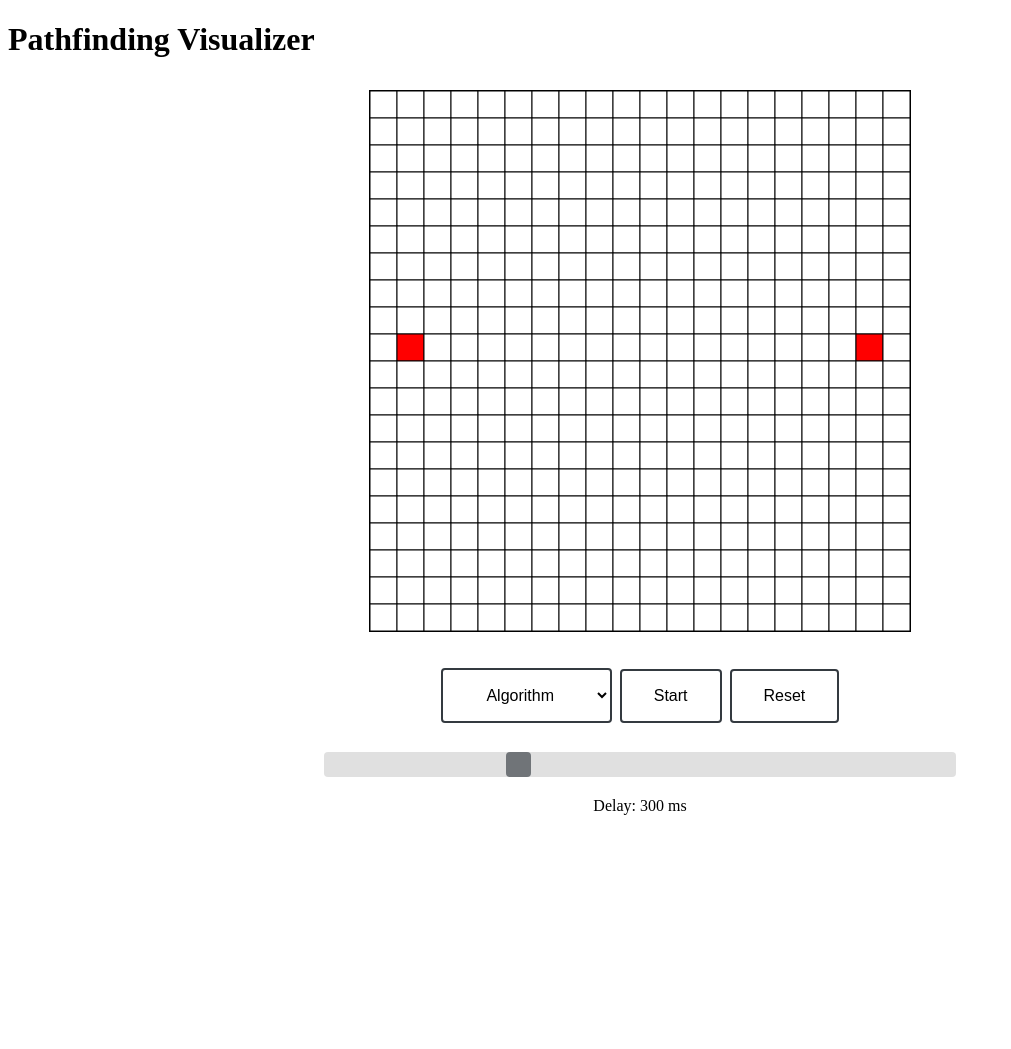
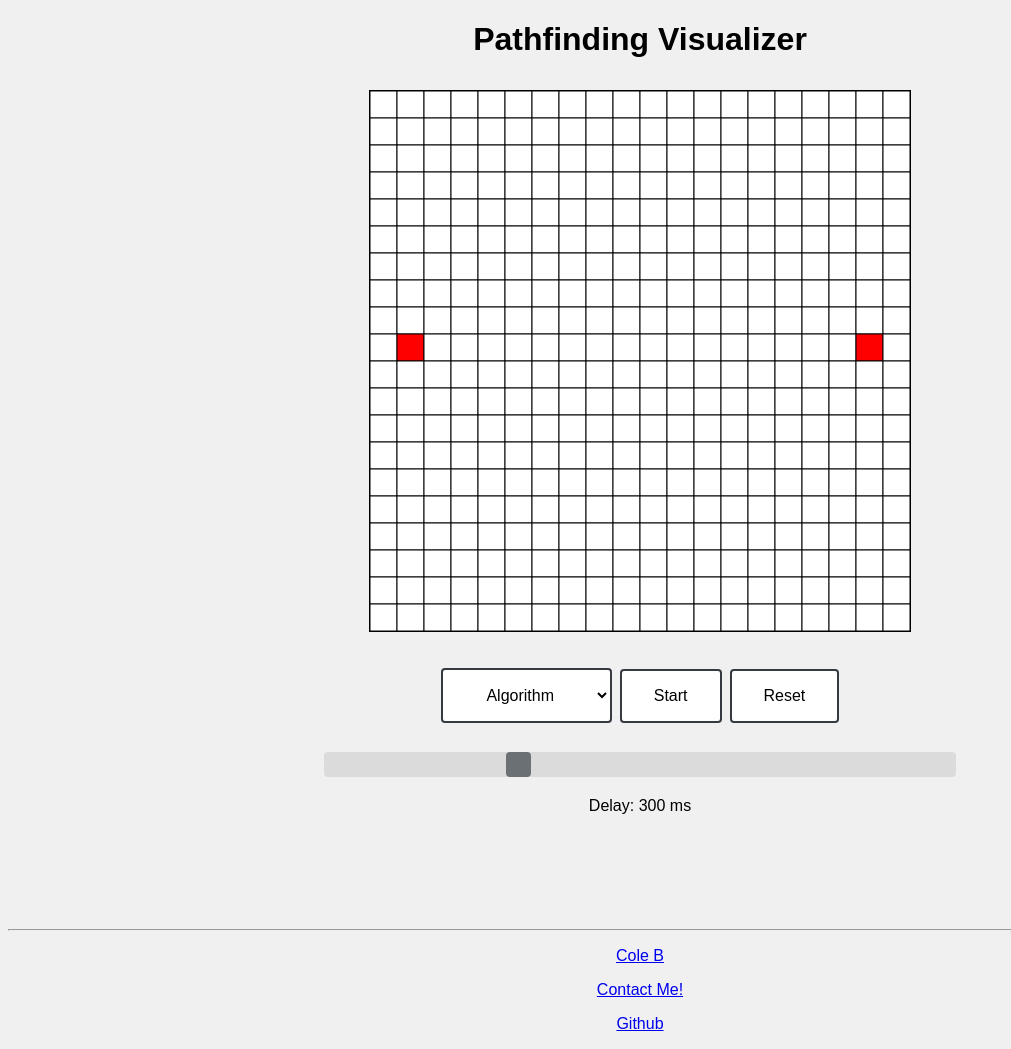
Before and after one commit to ColeB2/PathVis, a website built with Vite: page docs/index.html in a window 1280 px wide. Shown: the whole page, without its empty margins (0-1011 px from the left). Before the commit the page ends 831 px from the top, so only its background shows below. Built offline with nearby package versions, Linux system fonts and the light colour scheme.

Commit message:
new build with updated css

```diff
--- a/docs/index.css
+++ b/docs/index.css
@@ -1,3 +1,28 @@
+h1 {
+	text-align: center;
+	font-family: Arial, Helvetica, sans-serif;
+}
+
+h5 {
+	text-align: center;
+	font-family: Arial, Helvetica, sans-serif;
+}
+
+p {
+	font-family: Arial, Helvetica, sans-serif;
+}
+
+body {
+	background-color: rgb(240,240,240);
+}
+
+.footer {
+	text-align: center;
+	color: rgb(128,128,128);
+}
+
+
+
 #canvas {
   display: block;
   margin: 2rem auto;
--- a/docs/index.html
+++ b/docs/index.html
@@ -30,6 +30,15 @@
 		  <p>Delay: <span id="delayValue"></span> ms</p>
     </div>
 
+    <br><br><br><br><br><hr>
+		<div class="container">
+		    <footer class="footer">
+			    <p><a href="https://coleb2.github.io/">Cole B</a></p>
+				<p><a href="mailto:cebCole@gmail.com">Contact Me!</a></p>
+				<p><a href="https://github.com/ColeB2">Github</a></p>
+
+			</footer>
+		</div>
 
     <noscript>You need to enable JavaScript to run this app.</noscript>
     <script type="module" src="dist/index.js"></script>
```
